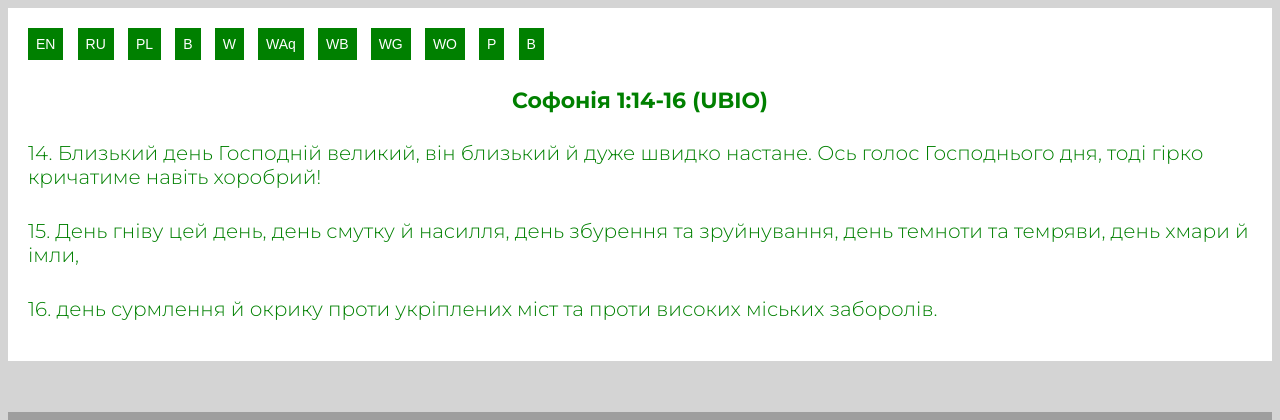
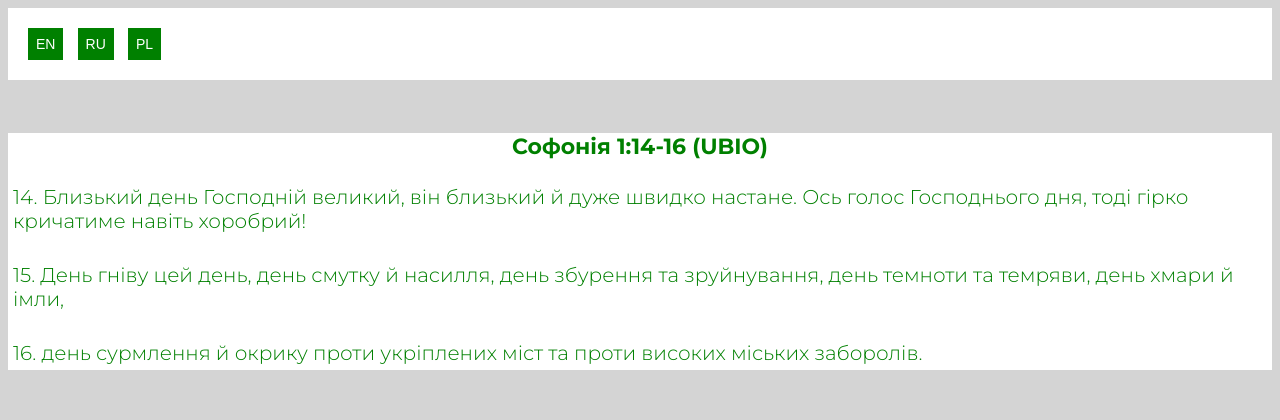
Before and after one commit to j-fullstack-d/Bible-Verses-white-green--UA, a plain HTML site: page index.html in a window 1280 px wide. Shown: the top 420 px of the page. Drawn offline with Linux system fonts and the light colour scheme; grey boxes are pictures that could not be loaded.

Commit message:
main added

```diff
--- a/index.html
+++ b/index.html
@@ -16,14 +16,10 @@
       <button class="section__button"><a class="section__button--link" href="https://mr-front-end-dev.github.io/Bible-Verses-white-green--EN/">EN</a></button>
       <button class="section__button"><a class="section__button--link" href="https://mr-front-end-dev.github.io/Bible-Verses-white-green--RU/">RU</a></button>
       <button class="section__button"><a class="section__button--link" href="https://mr-front-end-dev.github.io/Bible-Verses-white-green--PL/">PL</a></button>
-      <button class="section__button"><a class="section__button--link" href="https://mr-front-end-dev.github.io/Bible-Verses-b--UA/">B</a></button>
-      <button class="section__button"><a class="section__button--link" href="https://mr-front-end-dev.github.io/Bible-Verses-w--UA/">W</a></button>
-      <button class="section__button"><a class="section__button--link" href="https://mr-front-end-dev.github.io/Bible-Verses-white-aqua--UA/">WAq</a></button>
-      <button class="section__button"><a class="section__button--link" href="https://mr-front-end-dev.github.io/Bible-Verses-white-blue--UA/">WB</a></button>
-      <button class="section__button"><a class="section__button--link" href="https://mr-front-end-dev.github.io/Bible-Verses-white-grey--UA/">WG</a></button>
-      <button class="section__button"><a class="section__button--link" href="https://mr-front-end-dev.github.io/Bible-Verses-white-orange--UA/">WO</a></button>
-      <button class="section__button"><a class="section__button--link" href="https://mr-front-end-dev.github.io/Bible-Verses-pink--UA/">P</a></button>
-      <button class="section__button"><a class="section__button--link" href="https://mr-front-end-dev.github.io/Bible-Verses-brown--UA/">B</a></button>
+    </section>
+  </main>
+  <div class="div__underline--lightgrey"></div>
+  <main class="main">
       <section class="section__content--text">
         <h1 class="section--h1">Софонiя 1:14-16 (UBIO)</h1>
         <p class="section--paragraph">14. Близький день Господній великий, він близький й дуже швидко настане. Ось голос Господнього дня, тоді гірко кричатиме навіть хоробрий!</p>
```
